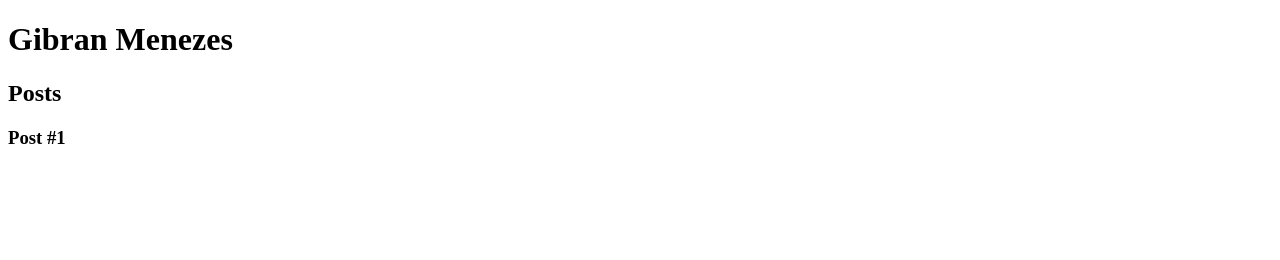
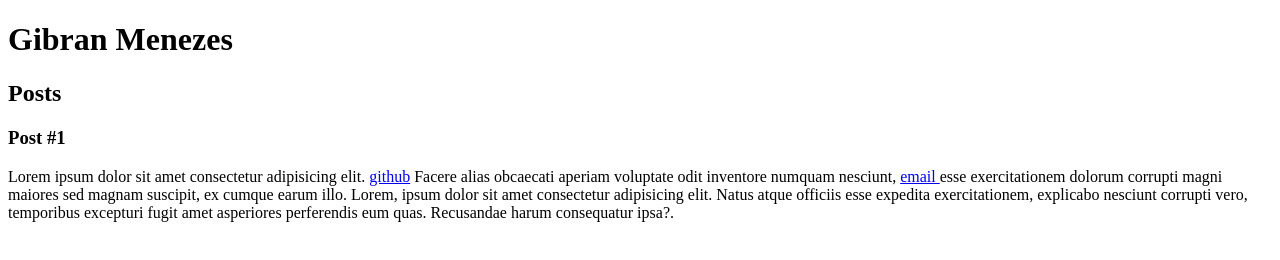
Before and after one commit to gibranmenezes/DIO-Philips-repositorio, a plain HTML site: page Introdução HTML - CSS/index.html in a window 1280 px wide. Drawn offline with Linux system fonts and the light colour scheme.

Commit message:
Utilizando as tags de texto: <a>

```diff
--- a/Introdução HTML - CSS/index.html
+++ b/Introdução HTML - CSS/index.html
@@ -17,6 +17,12 @@
       <header>
         <h3>Post #1</h3>
       </header>
+      <p>Lorem ipsum dolor sit amet consectetur adipisicing elit. <a href="https://github.com/gibranmenezes" target="_blank"> github</a>
+        Facere alias obcaecati aperiam voluptate odit inventore numquam nesciunt, <a href="mailto:gibranquimica@gmail.com">email </a>
+        esse exercitationem dolorum corrupti magni maiores sed magnam suscipit, ex cumque earum illo. Lorem, ipsum dolor sit amet consectetur
+        adipisicing elit. Natus atque officiis esse expedita exercitationem, explicabo nesciunt corrupti vero, temporibus excepturi
+        fugit amet asperiores perferendis eum quas. Recusandae harum consequatur ipsa?.
+      </p>
     </article>
 
   </section>
```
